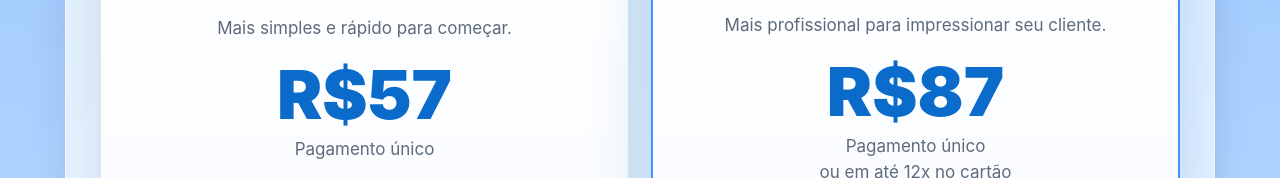
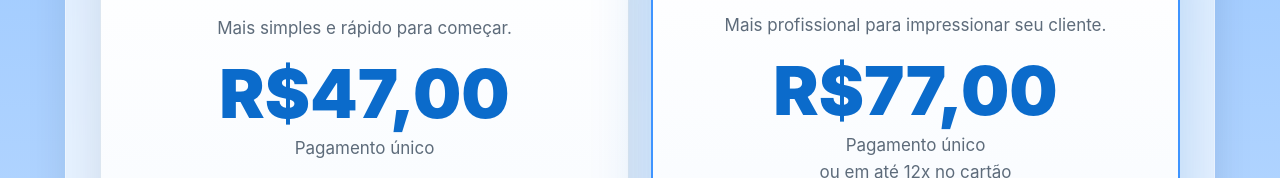
Before and after one commit to extecoetter/app-facilita-refrigerista, a plain HTML site: page index.html in a window 1280 px wide. Shown: the part 4478-4656 px from the top of the page. Drawn offline with Linux system fonts and the light colour scheme.

Commit message:
Update index.html

```diff
--- a/index.html
+++ b/index.html
@@ -612,7 +612,7 @@
         <div class="plan-card">
           <h3>App com Logo Padrão</h3>
           <p class="plan-subtitle">Mais simples e rápido para começar.</p>
-          <div class="price">R$57</div>
+          <div class="price">R$47,00</div>
           <div class="price-note">Pagamento único</div>
 
           <ul class="plan-list">
@@ -631,7 +631,7 @@
           <div class="badge-top">MAIS ESCOLHIDO</div>
           <h3>App com Logo Personalizado</h3>
           <p class="plan-subtitle">Mais profissional para impressionar seu cliente.</p>
-          <div class="price">R$87</div>
+          <div class="price">R$77,00</div>
           <div class="price-note">Pagamento único<br>ou em até 12x no cartão</div>
 
           <ul class="plan-list">
```
